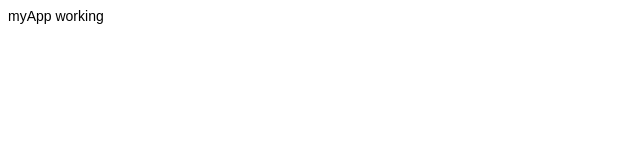
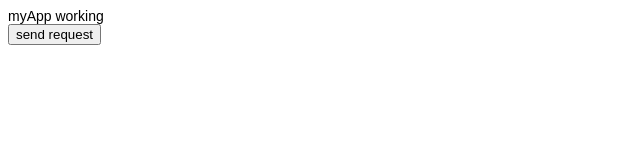
Before and after one commit to niteshrepos/testHenry-, a plain HTML site: page client/default/index.html in a window 1280 px wide. Shown: the whole page, without its empty margins (0-640 px from the left). Drawn offline with Linux system fonts and the light colour scheme; files whose address does not match are found by name.

Commit message:
update file /client/default/index.html

```diff
--- a/client/default/index.html
+++ b/client/default/index.html
@@ -21,6 +21,7 @@ a new app to the app store.
 <div>
 	myApp working
 </div>
+<button id="getMe">send request</button>
 
 <script src="js/jquery.js"></script>
 <script type="text/javascript">
```
